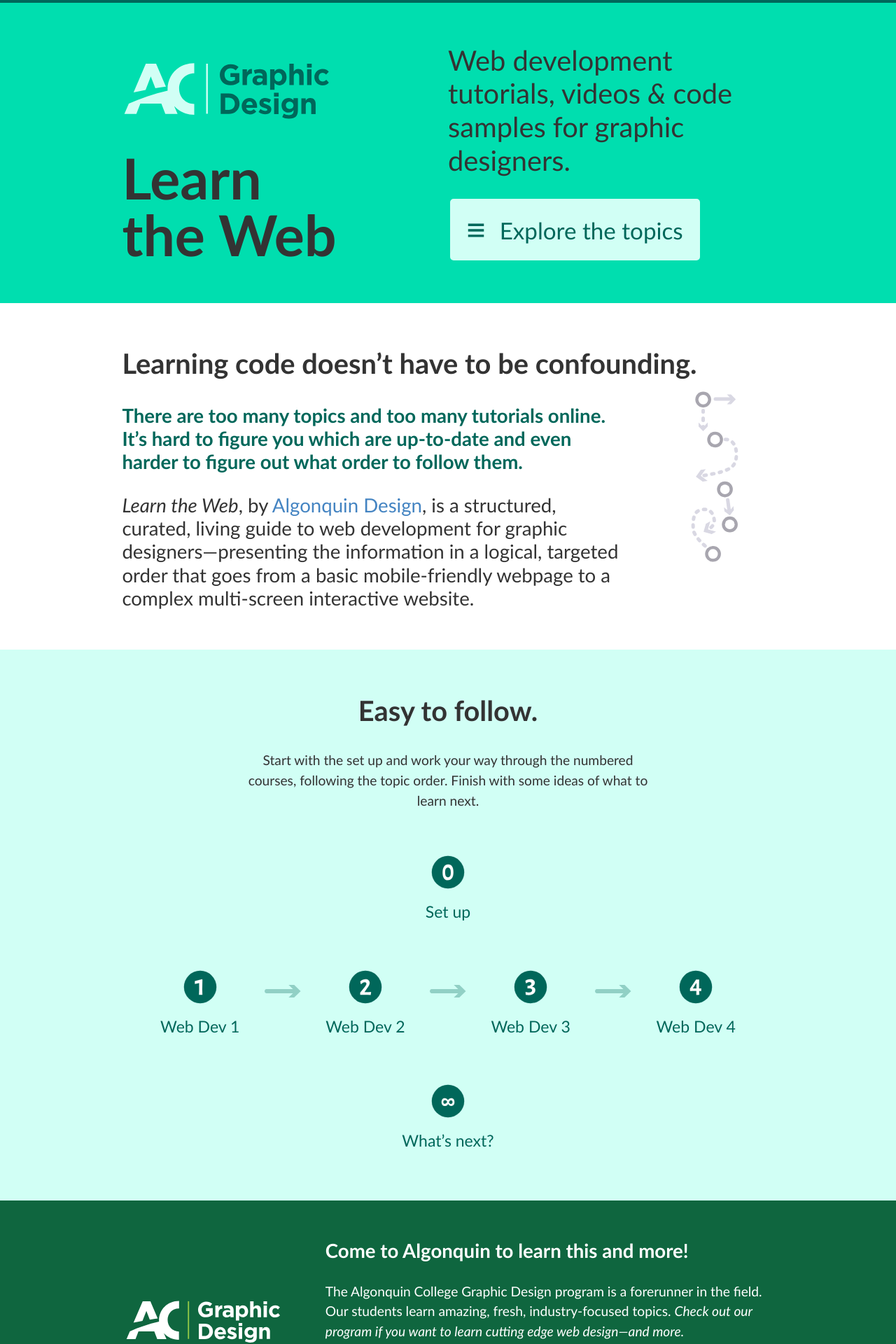
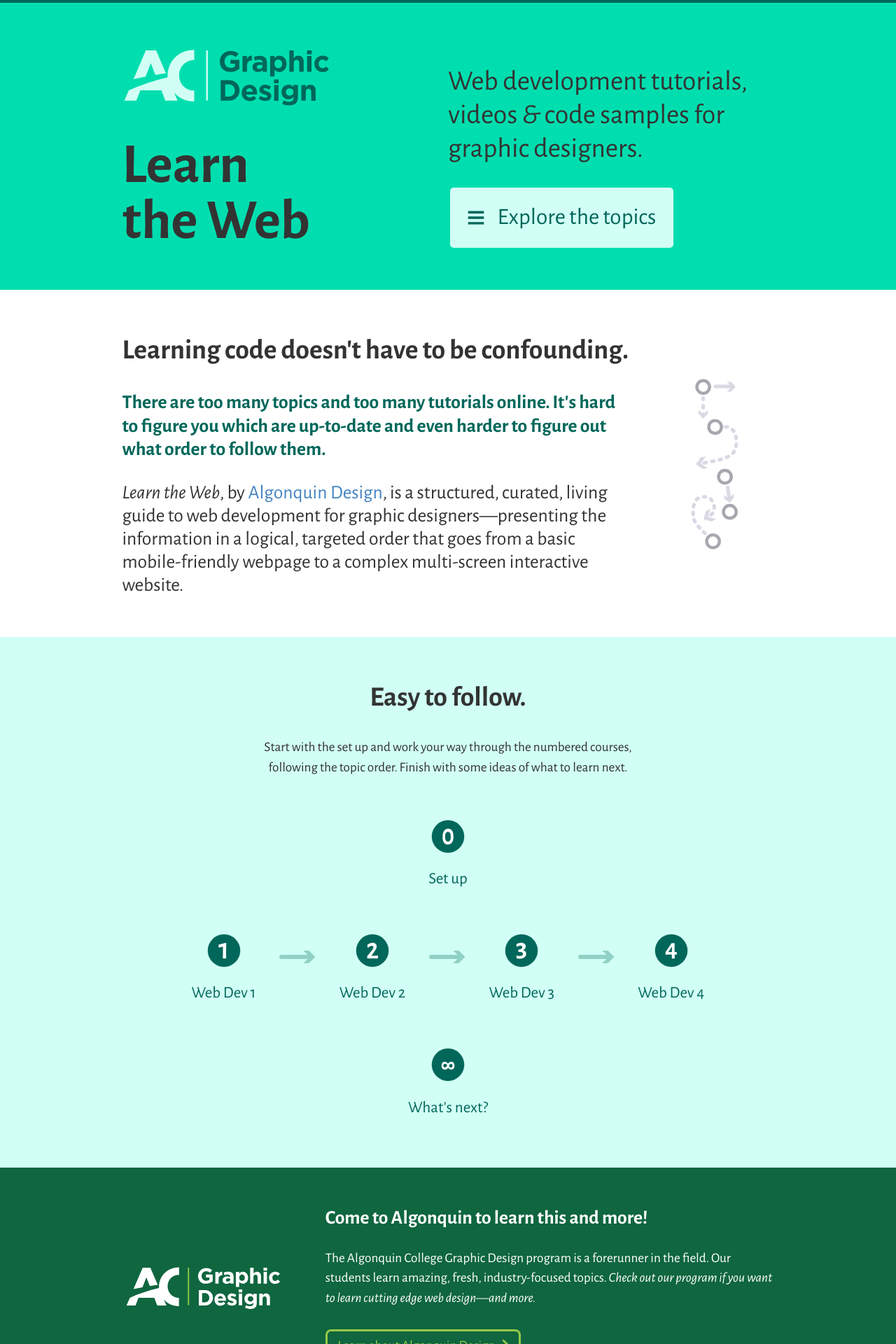
Before and after one commit to learn-the-web/www, a Jekyll site: the page built from index.html, in a window 1280 px wide. Shown: the top 1920 px of the page at 70% size. Built offline with Jekyll 4.4.1, drawn with Linux system fonts in a browser that asks for light colours.

Commit message:
Remove font stuff.

```diff
--- a/_includes/head.html
+++ b/_includes/head.html
@@ -3,14 +3,6 @@
 <meta name="description" content="{% if page.desc %}{{page.desc}}{% else %}{{details.desc}}{% endif %}">
 <meta name="viewport" content="width=device-width,initial-scale=1">
 <link href="/main.min.css" rel="stylesheet">
-<script>
-  {% include cookie.min.js %}
-  {% include fontfaceobserver.min.js %}
-  // {% include loadcss.min.js %}
-  {% include promise.min.js %}
-  {% include font-loading.js %}
-</script>
-<!-- <noscript><link href="http://fonts.googleapis.com/css?family=Alegreya+Sans:400,400italic,700|Source+Code+Pro:400,700" rel="stylesheet"></noscript> -->
 <meta name="application-name" content="Learn the Web">
 <link rel="apple-touch-icon-precomposed" href="/favicon-152.png">
 <meta name="msapplication-TileImage" content="/favicon-144.png">
--- a/css/code.css
+++ b/css/code.css
@@ -6,12 +6,12 @@
   background-color: var(--color-code);
 
   font-size: 90%;
-  font-family: Menlo,Consolas,monospace;
+  font-family: "Source Code Pro",Menlo,Consolas,monospace;
+  /*font-family: Menlo,Consolas,monospace;*/
 }
 
 .fonts-loaded code,
 .fonts-loaded pre {
-  font-family: "Source Code Pro",Menlo,Consolas,monospace;
 }
 
 code[class*="language-"],
--- a/css/theme.css
+++ b/css/theme.css
@@ -33,11 +33,11 @@
 html {
   overflow-x: hidden;
   color: #333;
-  font-family: "Trebuchet MS",Arial,sans-serif;
+  /*font-family: "Trebuchet MS",Arial,sans-serif;*/
+  font-family: "Alegreya Sans","Trebuchet MS",Arial,sans-serif;
 }
 
 .fonts-loaded {
-  font-family: "Alegreya Sans","Trebuchet MS",Arial,sans-serif;
 }
 
 body {
```
Also changed, not shown: main-article.min.css, main.min.css.
